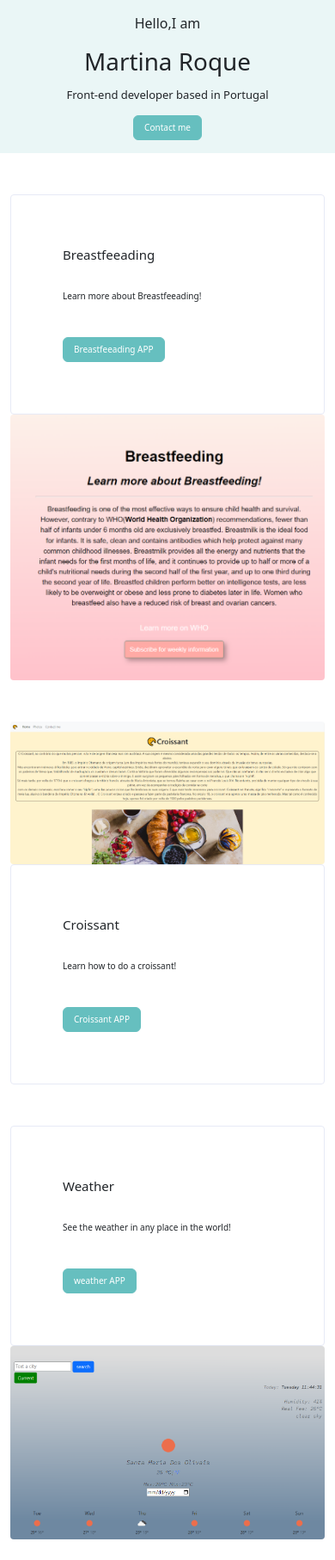
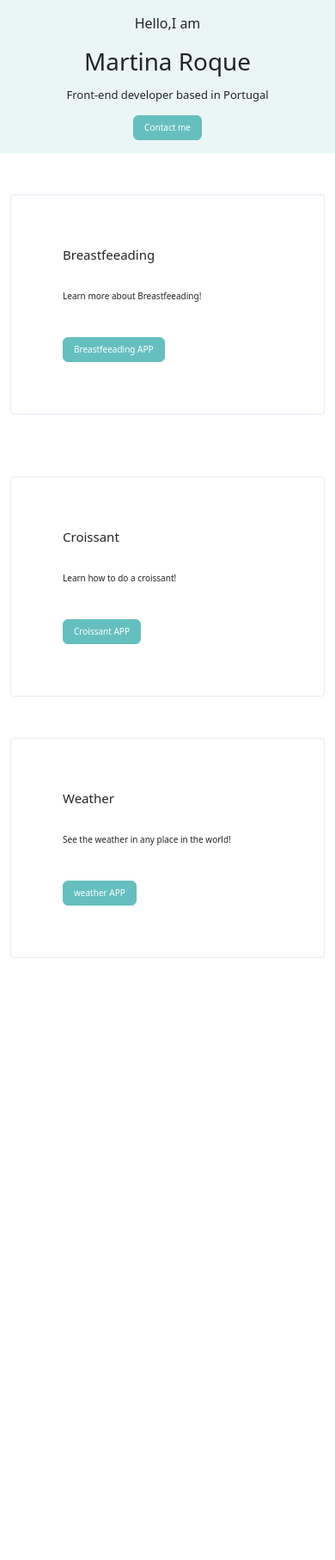
Before and after one commit to Martinaroque/Portfolio-project, a plain HTML site: page index.html in a window 390 px wide. Shown: the whole page at 86% size. After the commit the page ends 1114 px from the top, so only its background shows below. Drawn offline with nearby package versions, Linux system fonts and the light colour scheme.

Commit message:
taking out the img when the scree is small

```diff
--- a/index.html
+++ b/index.html
@@ -40,14 +40,16 @@ Learn more about Breastfeeading!
 </div>
 <br />
 <div class="col-sm-6">
+<div class="d-none d-sm-block">
 
-    <img src="imagens/Breastfeading.PNG" alt="Bresats" class="img-fluid rounded-1" id="imgContent">
+    <img src="imagens/Breastfeading.PNG" alt="Bresats" class="img-fluid rounded-1" ></div>
 </div>
 </div>
 <div class="row mt-5">
 
     <div class="col-sm-6">
-        <img src="imagens/croissant.PNG" alt="Croissant" class="img-fluid rounded-1 " id="imgContent">
+        <div class="d-none d-sm-block">
+        <img src="imagens/croissant.PNG" alt="Croissant" class="img-fluid rounded-1" ></div>
 
     </div>
     <br />
@@ -77,8 +79,8 @@ Learn how to do a croissant!
     </div>
     <br />
     <div class="col-sm-6">
-
-        <img src="imagens/weather.PNG" alt="weather" class="img-fluid rounded-1 mb-4" id="imgContent">
+    <div class="d-none d-sm-block">
+        <img src="imagens/weather.PNG" alt="weather" class="img-fluid rounded-1"></div>
     </div>
     </div>
 </div>
```
